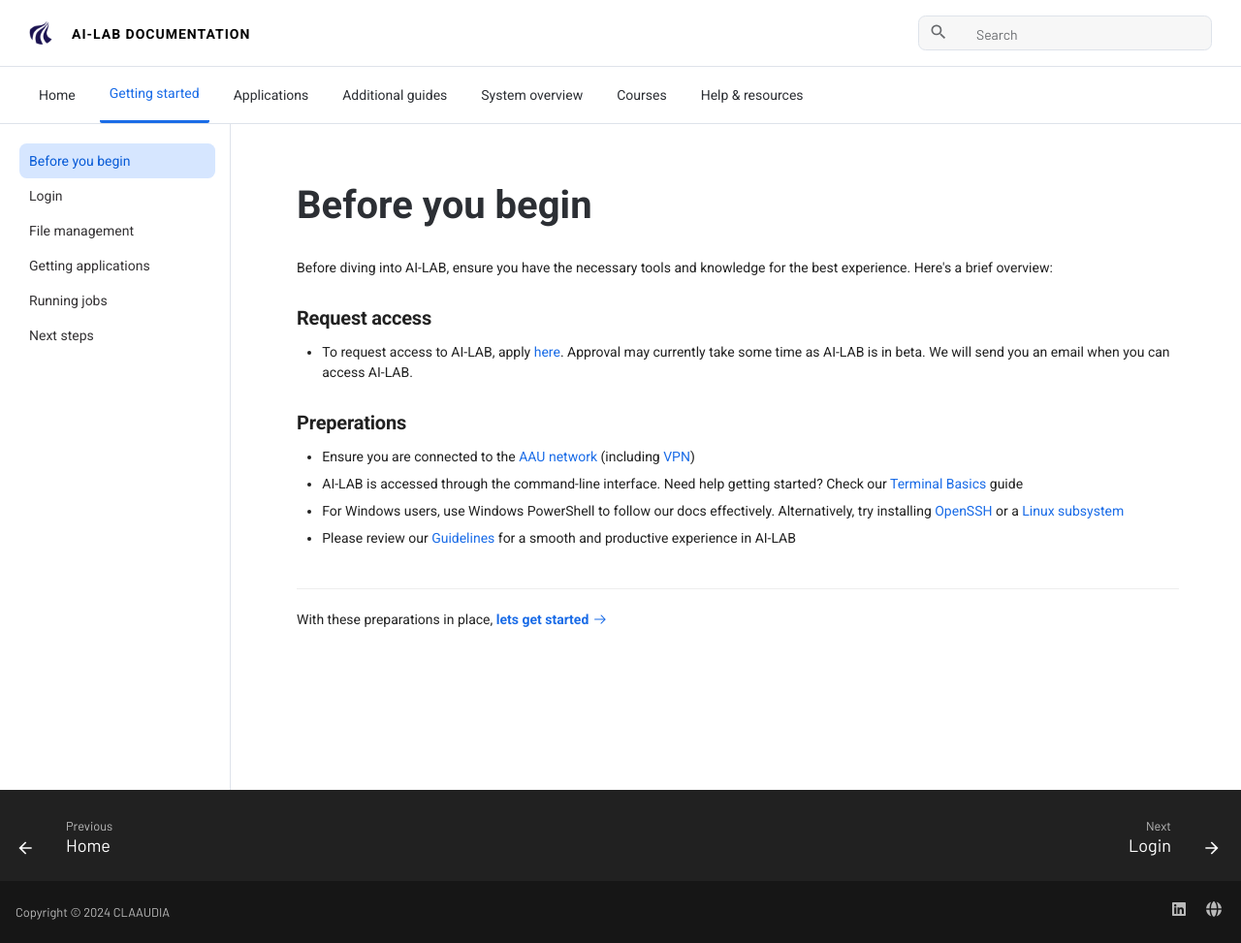
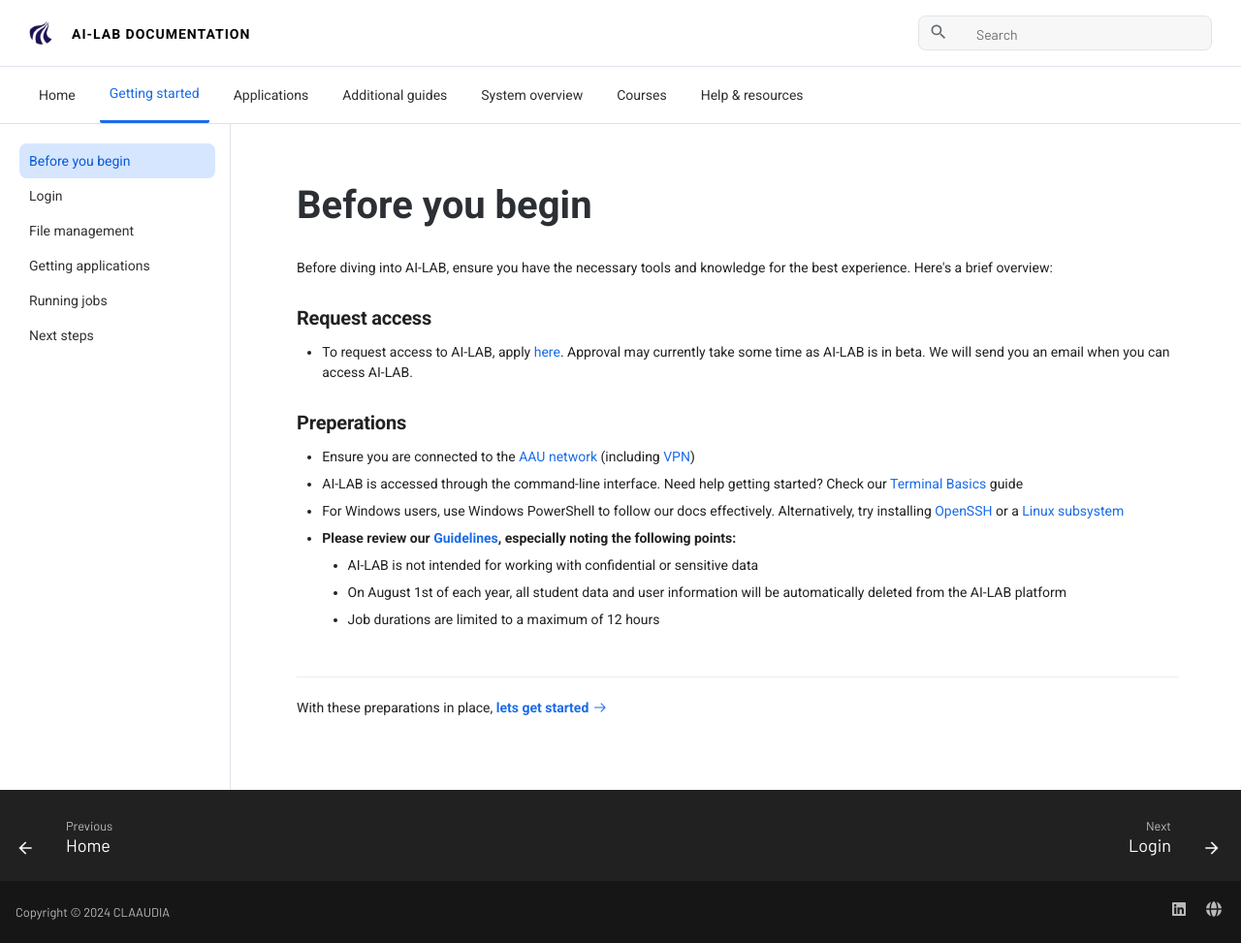
Before and after one commit to aau-claaudia/ailab-docs, an MkDocs documentation site: the page built from docs/getting-started/before-you-begin.md, in a window 1280 px wide and 973 px high. Shown: the whole window at 97% size. Built offline with MkDocs 1.6.1 and Material for MkDocs 9.7.7, drawn with Linux system fonts in a browser that asks for light colours.

Commit message:
Guidelines update

```diff
--- a/docs/getting-started/before-you-begin.md
+++ b/docs/getting-started/before-you-begin.md
@@ -11,7 +11,10 @@ Before diving into AI-LAB, ensure you have the necessary tools and knowledge for
 - Ensure you are connected to the [AAU network](https://www.en.its.aau.dk/instructions/wi-fi) (including [VPN](https://www.en.its.aau.dk/instructions/vpn))
 - AI-LAB is accessed through the command-line interface. Need help getting started? Check our [Terminal Basics](/help-and-resources/terminal-basics) guide
 - For Windows users, use Windows PowerShell to follow our docs effectively. Alternatively, try installing [OpenSSH](https://learn.microsoft.com/en-us/windows-server/administration/openssh/openssh_install_firstuse?tabs=gui) or a [Linux subsystem](https://learn.microsoft.com/en-us/windows/wsl/setup/environment)
-- Please review our [Guidelines](/help-and-resources/guidelines) for a smooth and productive experience in AI-LAB
+- **Please review our [Guidelines](/help-and-resources/guidelines), especially noting the following points:**
+    - AI-LAB is not intended for working with confidential or sensitive data
+    - On August 1st of each year, all student data and user information will be automatically deleted from the AI-LAB platform
+    - Job durations are limited to a maximum of 12 hours
 
 <hr>
 
```
